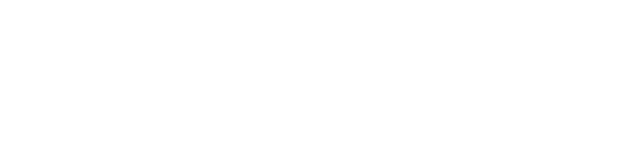
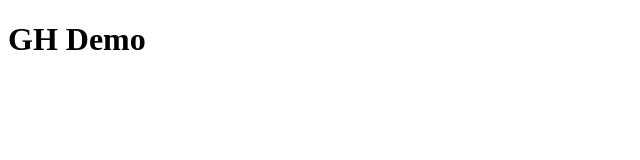
Before and after one commit to wendywarren/gh-demo, a plain HTML site: page index.html in a window 1280 px wide. Shown: the whole page, without its empty margins (0-640 px from the left). Drawn offline with Linux system fonts and the light colour scheme.

Commit message:
Add main heading for page

```diff
--- a/index.html
+++ b/index.html
@@ -8,7 +8,7 @@
 </head>
 <body>
 
-
+  <h1>GH Demo</h1>
 
 
 
```
